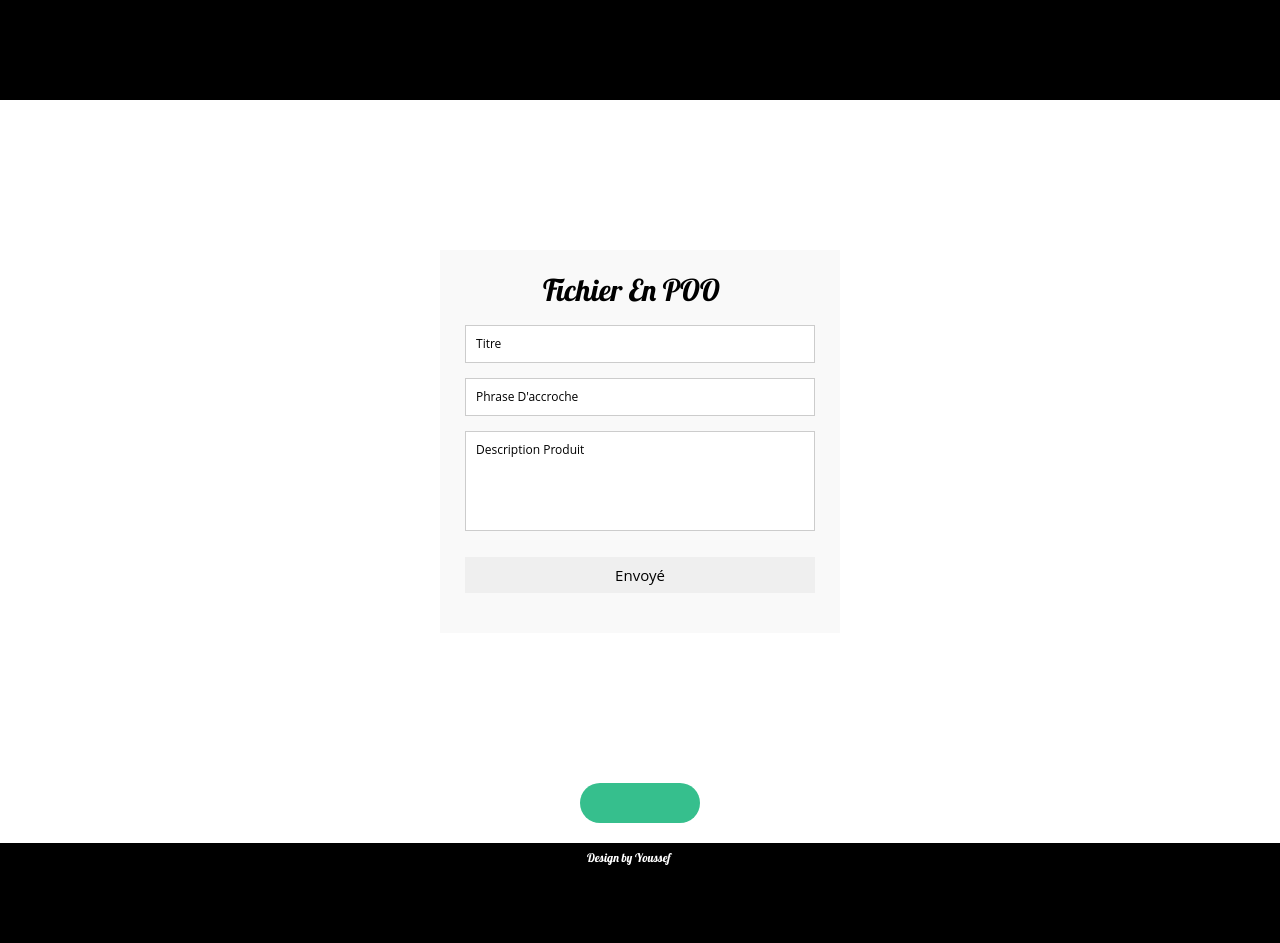
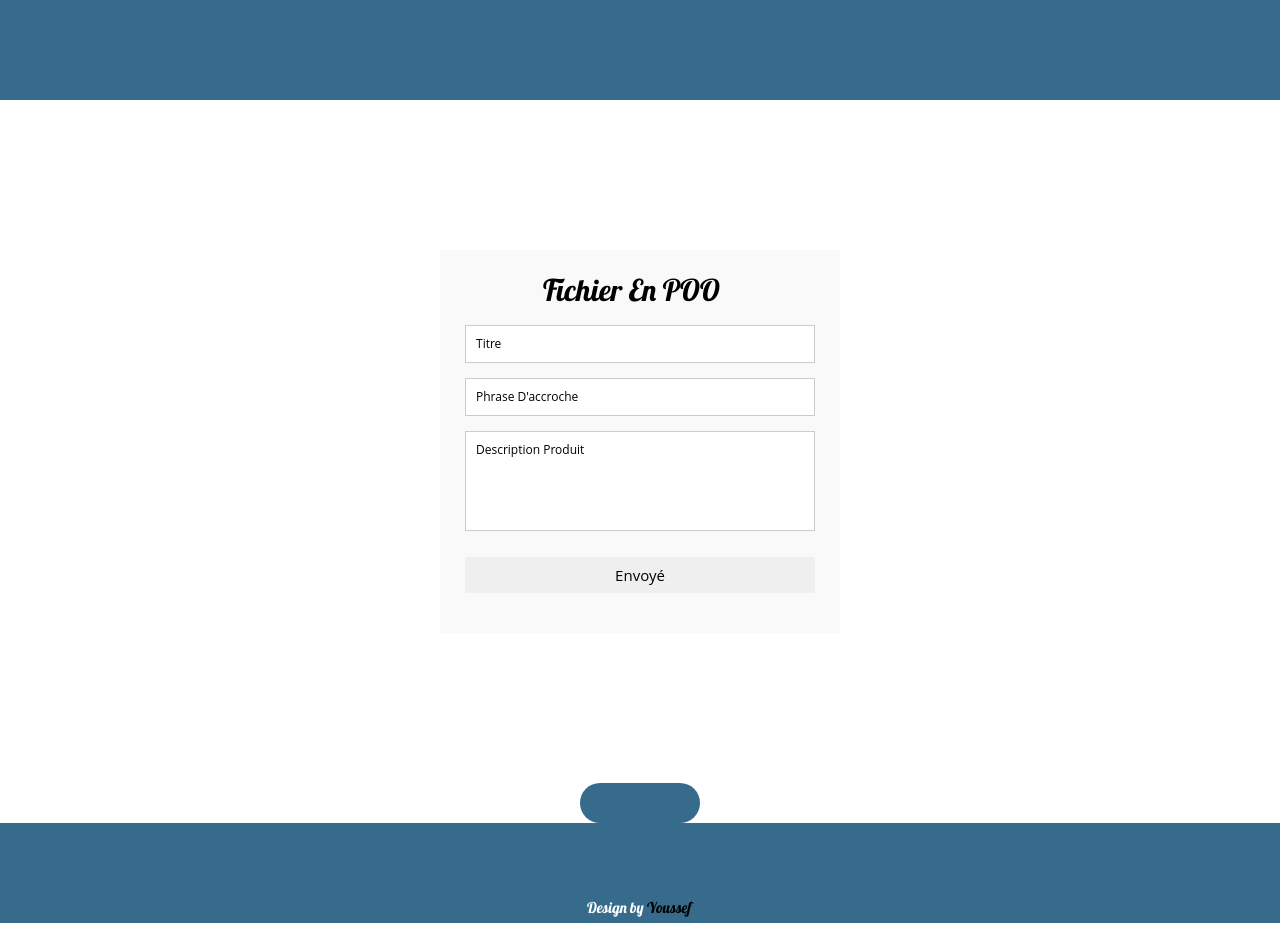
Before and after one commit to YoussM/exercice3-POO, a plain HTML site: page index.html in a window 1280 px wide. Both pictures are taken after a click on the button "Envoyé". Drawn offline with nearby package versions, Linux system fonts and the light colour scheme.

Commit message:
finish exo3

```diff
--- a/css/main.css
+++ b/css/main.css
@@ -101,7 +101,7 @@ textarea {
 
 
    .header{
-     background-color: black;
+     background-color: #376B8C;
      width: 100%;
      height: 100px;
      color: white;
@@ -117,7 +117,7 @@ textarea {
 
   .affichage{
   width: 120px;
-  background-color:#36BF8D; ;
+  background-color:#376B8C;
   border-radius: 20px;
   padding: 20px;
   overflow: auto;
@@ -135,15 +135,20 @@ display: flex ;
 }
 
 footer{
-background-color: black;
+background-color: #376B8C;
 width: 100%;
 height: 100px;
 color: white;
 font-family: 'Lobster', sans-serif;
+padding-top: 50px;
 }
 #design{
   margin-left: 587px;
   margin-top: 20px;
+  font-size: 15px;
+}
+.titre{
+  color: black;
 }
    @import url(http://fonts.googleapis.com/css?family=Open+Sans:400italic,400,300,600);
 
@@ -220,7 +225,7 @@ font-family: 'Lobster', sans-serif;
    	-webkit-transition:border-color 0.3s ease-in-out;
    	-moz-transition:border-color 0.3s ease-in-out;
    	transition:border-color 0.3s ease-in-out;
-   	border:3px solid #36BF8D;
+   	border:3px solid grey;
    }
 
    #contact textarea {
@@ -241,7 +246,7 @@ font-family: 'Lobster', sans-serif;
    }
 
    #contact button[type="submit"]:hover {
-   	background:#36BF8D;
+   	background:grey;
    	-webkit-transition:background 0.3s ease-in-out;
    	-moz-transition:background 0.3s ease-in-out;
    	transition:background-color 0.3s ease-in-out;
--- a/index.html
+++ b/index.html
@@ -46,12 +46,13 @@
 
 
     </div>
+
     <div class="carte">
+    </div>
 
-    </div>
+
     <footer>
-      <p id="design">Design by Youssef</p>
-
+      <p id="design">Design by <span class="titre"> Youssef</span> </p>
     </footer>
 
 
--- a/js/main.js
+++ b/js/main.js
@@ -14,6 +14,7 @@ function objetContenuInput(){
     tab.push(contenuInput);
 
   }
+
   this.mesAffichages = function(){
   $(".carte").append("<div class='affichage'><p class='background'>" + tab[indice].titre + "</p><p class='background'>" + tab[indice].phrase + "</p><p class='background'>" + tab[indice].description + "</p></div>")
   indice++;
```
Also changed, not shown: 1 other file.
